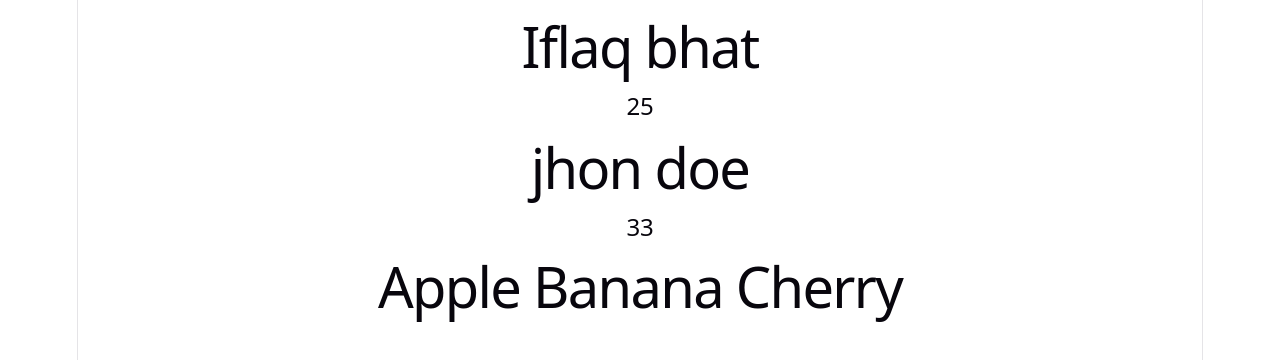
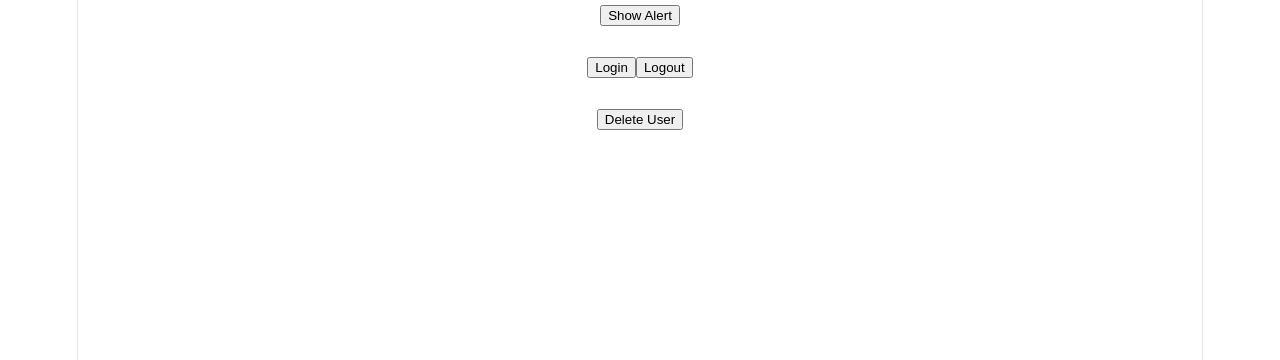
Before and after one commit to Iflaqbhat/react-restart, a React (Vite) app: page / in a window 1280 px wide. Shown: the top 360 px of the page. Built offline with nearby package versions, Linux system fonts and the light colour scheme.

Commit message:
going good

```diff
--- a/src/App.jsx
+++ b/src/App.jsx
@@ -1,25 +1,68 @@
 import React from 'react'
 
-const App = () => {
- function User({name,age}) {
+function Button({ text, handleClick }) {
   return (
-    <h2>
-      <h1>{name}</h1>
-      <p>{age}</p>
-    </h2>
+    <button onClick={handleClick}>
+      {text}
+    </button>
   );
 }
-function Fruits({ items }) {
-  return <h1>{items}</h1>;
-}
+
+const App = () => {
+
+  // Task 1
+  function showAlert() {
+    alert("Hello from App component");
+  }
+
+  // Task 2
+  function login() {
+    alert("User Logged In");
+  }
+
+  function logout() {
+    alert("User Logged Out");
+  }
+
+  // Task 3
+  function deleteUser(id) {
+    alert(`Deleting user with id: ${id}`);
+  }
+
   return (
     <div>
 
-      <User name="Iflaq bhat" age={25} />
-      <User name = "jhon doe" age={33}/>
-      <Fruits items={["Apple", " Banana", " Cherry"]}/>
+      {/* Task 1 */}
+      <Button
+        text="Show Alert"
+        handleClick={showAlert}
+      />
+
+      <br />
+      <br />
+
+      {/* Task 2 */}
+      <Button
+        text="Login"
+        handleClick={login}
+      />
+
+      <Button
+        text="Logout"
+        handleClick={logout}
+      />
+
+      <br />
+      <br />
+
+      {/* Task 3 */}
+      <Button
+        text="Delete User"
+        handleClick={() => deleteUser(5)}
+      />
+
     </div>
-  )
+  );
 }
 
-export default App
+export default App;
```
